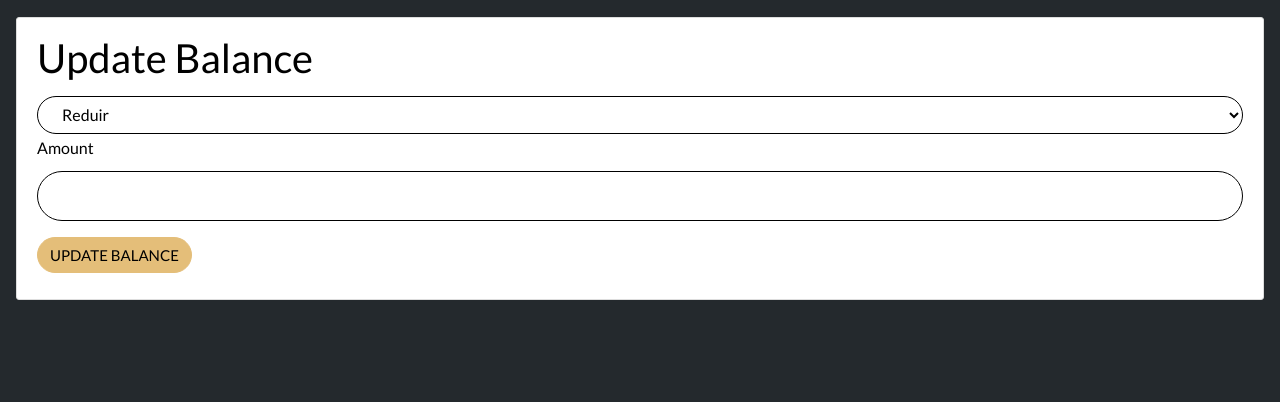
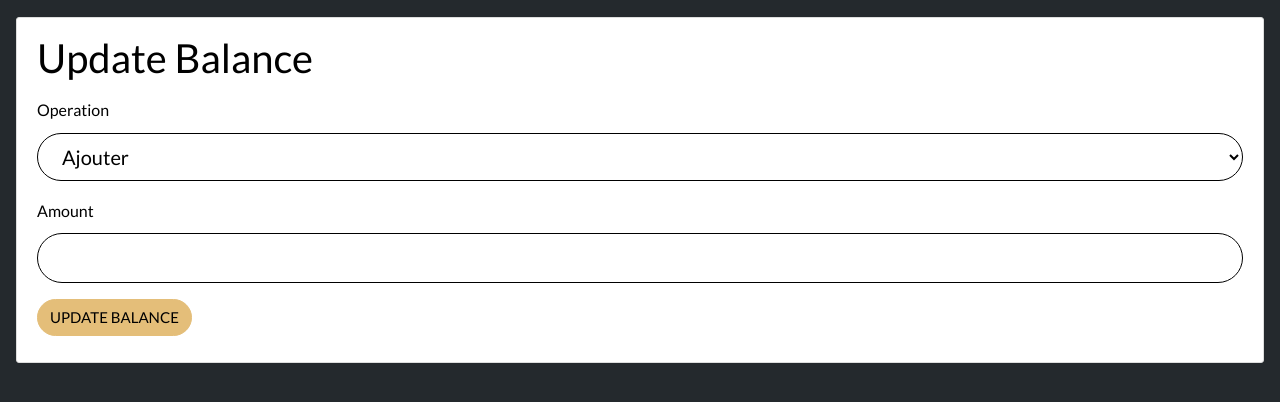
Before and after one commit to amineboubekri/PFA_GM, a Flask app: page /update_balance in a window 1280 px wide. Shown: the part 61-463 px from the top of the page. Run offline with Flask 3, Linux system fonts and the light colour scheme; the visitor is signed in with stand-in values (Sample User, id 1); some libraries are stand-ins or nearby versions.

Commit message:
update balance is good now

```diff
--- a/app/forms.py
+++ b/app/forms.py
@@ -99,7 +99,8 @@ class UpdateAccountForm(FlaskForm):
                 raise ValidationError("This email is already taken, choose another one")
 
 class UpdateBalanceForm(FlaskForm):
-    amount = DecimalField('Amount', validators=[DataRequired(), NumberRange(min=0)], places=2)
+    amount = DecimalField('Amount', validators=[DataRequired(), NumberRange(min=0.01, message='Amount must be greater than 0')])
+    operation = SelectField('Operation', choices=[('add', 'Ajouter'), ('reduce', 'Reduir')], validators=[DataRequired()])
     submit = SubmitField('Update Balance')
 
 class CommentForm(FlaskForm):
--- a/app/routes.py
+++ b/app/routes.py
@@ -3,11 +3,13 @@ import secrets
 from datetime import datetime
 from PIL import Image
 from app.models import User, Post, Transaction, Categorie, Comment, Like
-from flask import render_template, url_for, flash, redirect, request, abort
+from flask import render_template, url_for, flash, redirect, request, abort, send_file
 from app.forms import RegistrationForm, LoginForm, UpdateAccountForm, PostForm, TransactionForm, CategoryForm, UpdateBalanceForm, CommentForm, UpdateCommentForm
 from app import app, db, bcrypt
 from sqlalchemy import extract
 from flask_login import login_user, current_user, logout_user, login_required
+from io import BytesIO
+import csv
 
 
 
@@ -310,11 +312,20 @@ def update_transaction(transaction_id):
 def update_balance():
     form = UpdateBalanceForm()
     if form.validate_on_submit():
-        current_user.balance += float(form.amount.data)
+        amount = float(form.amount.data)
+        if form.operation.data == 'add':
+            current_user.balance += amount
+            flash('Your balance has been updated.', 'success')
+        elif form.operation.data == 'reduce':
+            if float(form.amount.data) > current_user.balance:
+                flash('Montant superieur a votre balance.', 'danger')
+            else:
+                current_user.balance -= amount
+                flash('Your balance has been updated.', 'success')
         db.session.commit()
-        flash('Your balance has been updated.', 'success')
         return redirect(url_for('account'))
     return render_template('update_balance.html', title='Update Balance', form=form, nav="yes")
+
 
 @app.route("/comment/<int:comment_id>/update", methods=['POST'])
 @login_required
@@ -361,6 +372,40 @@ def unlike_post(post_id):
         db.session.delete(like)
         db.session.commit()
     return redirect(url_for('post', post_id=post.id))
+
+
+#@app.route("/export_statistics")
+#@login_required
+#def export_statistics():
+#    si = BytesIO()
+#    writer = csv.writer(si)
+#
+#    writer.writerow(["Title", "Amount", "Date", "Description", "Category"])
+#
+ #   for transaction in current_user.transactions:
+  #      writer.writerow([
+   #         transaction.title,
+    #        transaction.montant,
+     #       transaction.date.strftime('%Y-%m-%d %H:%M:%S'),
+      #      transaction.description,
+       #     transaction.categorie.nom
+        #])
+
+    # Move the cursor of the StringIO object to the beginning
+    #si.seek(0)
+
+    #return send_file(
+     #   si,
+      #  mimetype='text/csv',
+       # as_attachment=True,
+        #download_name='statistics.csv'
+    #)
+
+    # Move to the beginning of the BytesIO object
+    #output.seek(0)
+
+    # Send the CSV file
+    #return send_file(output, mimetype='text/csv', as_attachment=True, download_name='statistics.csv')
 # @app.route("/login1",methods=['GET', 'POST'])
 # def login2():
 #     form ="hi"
--- a/app/templates/home.html
+++ b/app/templates/home.html
@@ -23,6 +23,7 @@
                 <h2><a class="article-title" href="{{ url_for('post', post_id=post.id) }}">{{ post.title }}</a></h2>
                 <p class="article-content">{{ post.content }}</p>
                 </div>
+                <p>{{ post.likes.count() }} Likes</p>
             </article>
         {% endfor %}
         {% for page_num in posts.iter_pages(left_edge=1, right_edge=1, left_current=1, right_current=2) %}
--- a/app/templates/update_balance.html
+++ b/app/templates/update_balance.html
@@ -4,15 +4,14 @@
     <div class="media-body">
         <h1>Update Balance</h1>
         <form method="POST" action="">
-            <select style="border-color: rgba(0,0,0.4);color:black !important" name="year" class="form-control mr-2">
-                  <option style="border-color: rgba(0,0,0.4);color:black !important" value="montant" {% if year == selected_year %}selected{% endif %}> Ajouter</option>
-                  <option style="border-color: rgba(0,0,0.4);color:black !important" value="montant" {% if year == selected_year %}selected{% endif %}> Reduir</option>
-              </select>
             {{ form.hidden_tag() }}
             <div class="form-group">
+                {{ form.operation.label(class="form-control-label", style="color:black;") }}
+                {{ form.operation(class="form-control form-control-lg", style="border-color: rgba(0,0,0.4);color:black !important") }}
+            </div>
+            <div class="form-group">
                 {{ form.amount.label(class="form-control-label", style="color:black;") }}
-                {{ form.amount(class="form-control form-control-lg", style="border-color: rgba(0,0,0.4);color:black
-                !important") }}
+                {{ form.amount(class="form-control form-control-lg", style="border-color: rgba(0,0,0.4);color:black !important") }}
             </div>
             <div class="form-group">
                 {{ form.submit(class="btn btn-primary") }}
@@ -20,5 +19,4 @@
         </form>
     </div>
 </article>
-
 {% endblock content %}
```
Also changed, not shown: app/templates/account.html (line endings or trailing spaces).
